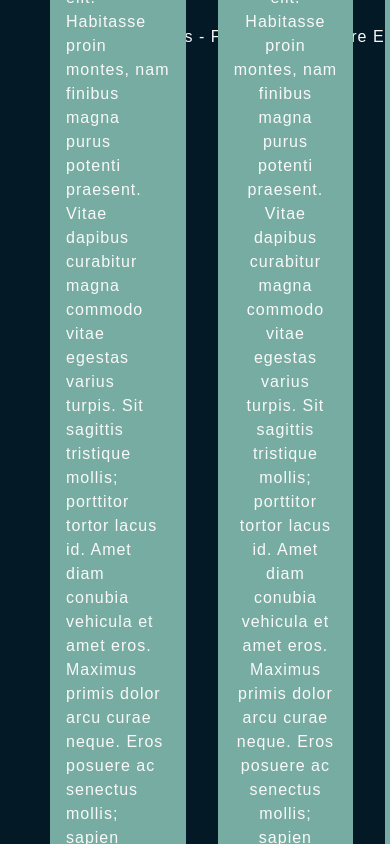
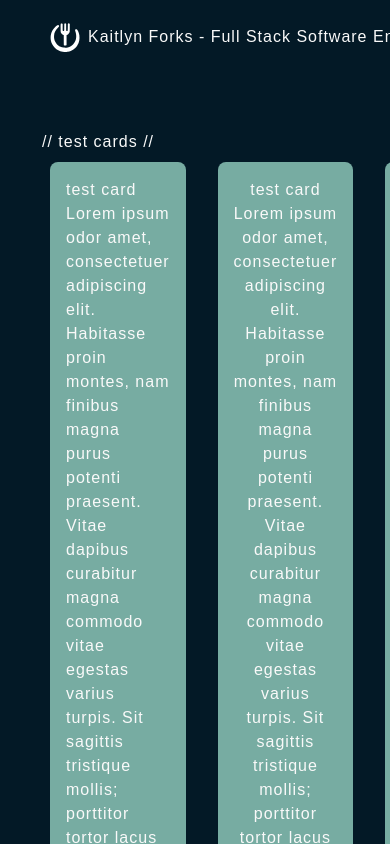
Before and after one commit to kforks/forked-software-ng, an Angular app: page / in a window 390 px wide. Shown: the top 844 px of the page. Built offline with nearby package versions, Linux system fonts and the light colour scheme; a web font is replaced by a local one.

Commit message:
fixed mobile for now, need dedicated mobile styles

```diff
--- a/src/app/home/home.component.html
+++ b/src/app/home/home.component.html
@@ -1,5 +1,5 @@
 <div class="container">
-  <div>// test cards</div>
+  <div>// test cards //</div>
   <div class="space-between-row">
     <mat-card>
       test card
--- a/src/styles/_utilities.scss
+++ b/src/styles/_utilities.scss
@@ -29,7 +29,7 @@
   align-content: center;
   justify-content: center;
   padding: v.$spacing-xl;
-  max-height: 90vh;
+  max-height: 90%;
 }
 
 .space-between-row {
```
